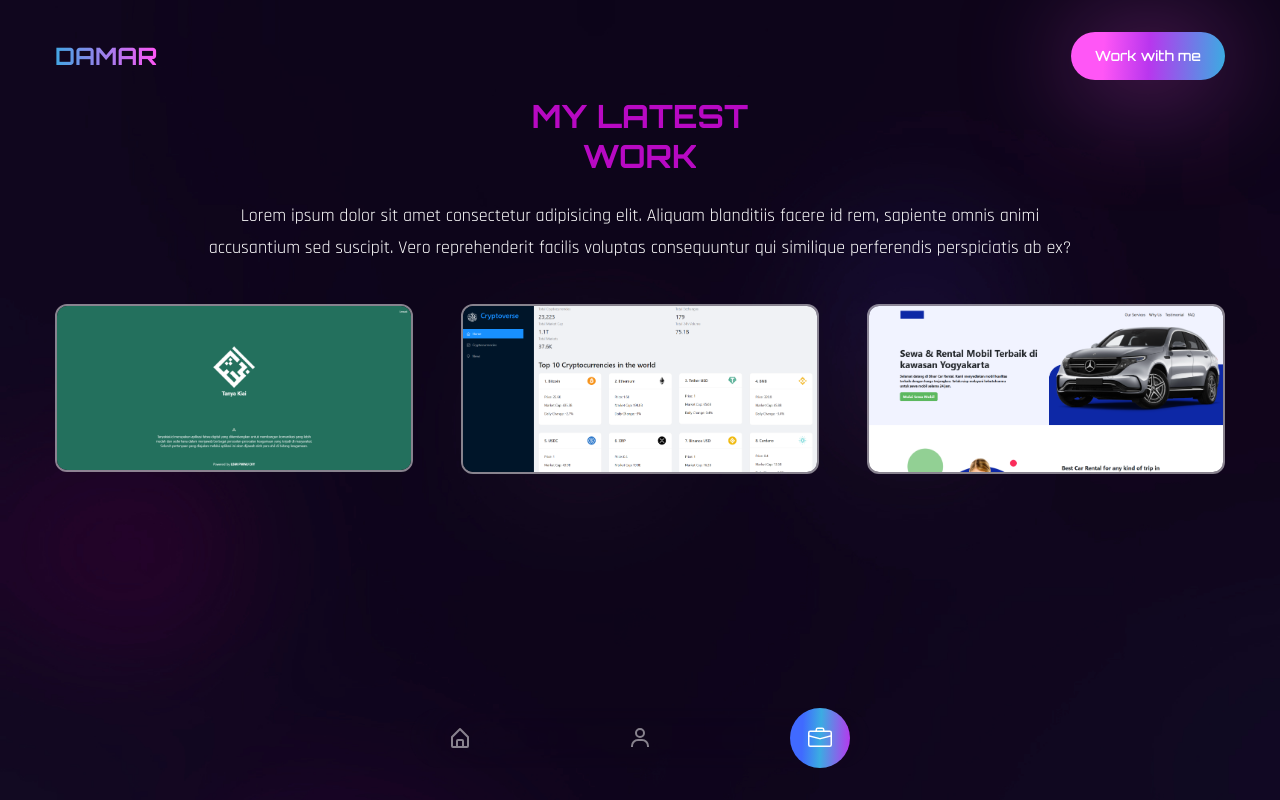
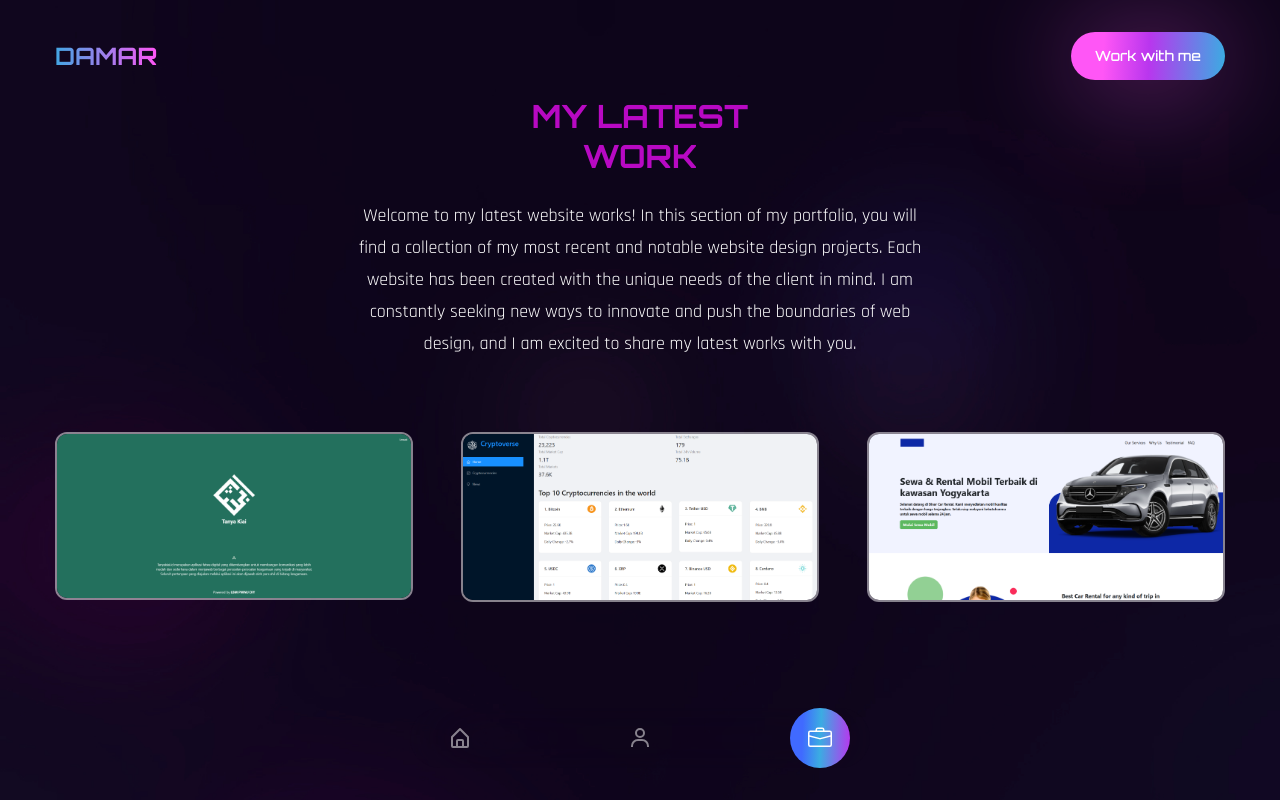
Before and after one commit to damarbm30/react-portfolio, a React (Vite) app: page /works in a window 1280 px wide. Built offline with nearby package versions, Linux system fonts and the light colour scheme; a web font is replaced by a local one.

Commit message:
change paragraph content

```diff
--- a/src/pages/About/About.jsx
+++ b/src/pages/About/About.jsx
@@ -11,7 +11,7 @@ const About = () => {
   return (
     <section id="about" className="section" ref={ref}>
       <div className="container mx-auto">
-        <div className="flex h-screen flex-col gap-y-10 lg:flex-row lg:items-center lg:gap-x-20 lg:gap-y-0">
+        <div className="flex min-h-screen flex-col gap-y-10 lg:flex-row lg:items-center lg:gap-x-20 lg:gap-y-0">
           {/* text */}
           <motion.div
             variants={fadeIn("left", 0.3)}
@@ -25,10 +25,12 @@ const About = () => {
               I'm a Junior Frontend Developer with 1 year of experiences
             </h3>
             <p className="mb-6">
-              Lorem ipsum dolor sit amet consectetur, adipisicing elit. Minus
-              voluptates molestias necessitatibus nulla, corrupti fuga obcaecati
-              consequatur qui. Eligendi porro deleniti asperiores non at,
-              voluptatem repellat iusto nam placeat ullam.
+              Hello, I'm Damar, a junior web developer with a passion for design
+              and technology. I have 1 year of experience in frontend
+              development. I enjoy taking on new projects and pushing my
+              creative boundaries to create innovative and unique solutions for
+              my clients. I look forward to working with you on your next
+              project and bringing your vision to life.
             </p>
             {/* stats */}
             <div className="mb-12 flex gap-x-6 lg:gap-x-10">
--- a/src/pages/Home/Home.jsx
+++ b/src/pages/Home/Home.jsx
@@ -5,7 +5,10 @@ import { fadeIn } from "../../variants";
 
 const Home = () => {
   return (
-    <section id="home" className="flex h-screen items-center overflow-hidden">
+    <section
+      id="home"
+      className="flex min-h-screen items-center overflow-hidden"
+    >
       <div className="container mx-auto">
         <div className="flex flex-col gap-y-8 lg:flex-row lg:items-center lg:justify-between lg:gap-x-12">
           {/* text */}
@@ -37,10 +40,12 @@ const Home = () => {
               viewport={{ once: false, amount: 0.4 }}
               className="mx-auto mb-8 max-w-lg lg:mx-0"
             >
-              Lorem ipsum, dolor sit amet consectetur adipisicing elit.
-              Molestiae itaque velit soluta quasi quo corporis officiis facilis
-              temporibus nesciunt dolorem magnam necessitatibus, consectetur
-              dignissimos iusto incidunt blanditiis nulla placeat laboriosam.
+              Welcome to my online portfolio! I am thrilled to have this
+              opportunity to showcase my skills and experiences. I hope this
+              portfolio will give you a glimpse into my passion for web
+              developing and my commitment to excellence. Thank you for
+              visiting, and please feel free to contact me through my social
+              media below with any questions or inquiries.
             </motion.p>
             <motion.div
               variants={fadeIn("down", 0.2)}
--- a/src/pages/Works/Works.jsx
+++ b/src/pages/Works/Works.jsx
@@ -7,32 +7,34 @@ const Works = () => {
   return (
     <section id="works" className="section overflow-auto">
       <div className="container mx-auto h-full">
-        <div className="flex flex-col justify-center">
+        <div className="flex flex-col justify-center gap-8">
           <motion.div
             variants={fadeIn("down", 0.3)}
             initial="hidden"
             whileInView="show"
             viewport={{ once: false, amount: 0.3 }}
-            className="mb-10 flex flex-col justify-center gap-y-12 lg:mb-0"
+            className="flex flex-col justify-center"
           >
             <div className="flex flex-col justify-center">
               <h2 className="h2 text-center font-bold leading-tight text-accent">
                 My Latest <br /> Work
               </h2>
-              <p className="mx-auto mb-10 w-3/4 text-center">
-                Lorem ipsum dolor sit amet consectetur adipisicing elit. Aliquam
-                blanditiis facere id rem, sapiente omnis animi accusantium sed
-                suscipit. Vero reprehenderit facilis voluptas consequuntur qui
-                similique perferendis perspiciatis ab ex?
+              <p className="mx-auto w-2/4 text-center lg:mb-10">
+                Welcome to my latest website works! In this section of my
+                portfolio, you will find a collection of my most recent and
+                notable website design projects. Each website has been created
+                with the unique needs of the client in mind. I am constantly
+                seeking new ways to innovate and push the boundaries of web
+                design, and I am excited to share my latest works with you.
               </p>
             </div>
           </motion.div>
           <motion.div
-            variants={fadeIn("left", 0.2)}
+            variants={fadeIn("up", 0.2)}
             initial="hidden"
             whileInView="show"
             viewport={{ once: false, amount: 0.3 }}
-            className="grid grid-cols-1 gap-12 max-xl:grid-cols-3 lg:grid-cols-3"
+            className="grid grid-cols-1 gap-12 pb-16 lg:grid-cols-2 xl:grid-cols-3"
           >
             {works.map((work) => {
               const { id, pretitle, name, img, url } = work || {};
```
